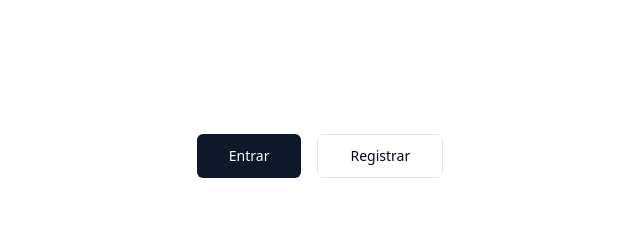
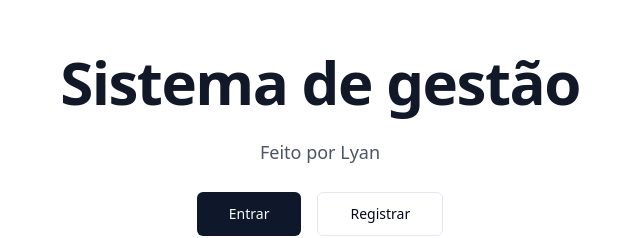
Before and after one commit to morfeusxxt-dv/projeto-3, a React (Vite) app: page / in a window 1280 px wide. Shown: the part 256-494 px from the top of the page, without its empty margins (320-960 px from the left). Built offline with nearby package versions, Linux system fonts and the light colour scheme; no server answers.

Commit message:
[dyad] Adicionando título e assinatura à página inicial. - wrote 1 file(s)

```diff
--- a/src/pages/Index.tsx
+++ b/src/pages/Index.tsx
@@ -26,7 +26,12 @@ const Index = () => {
   return (
     <div className="min-h-screen flex flex-col items-center justify-center bg-background text-foreground p-4">
       <div className="text-center space-y-6">
-        {/* Removido: Título e descrição */}
+        <h1 className="text-5xl font-bold tracking-tight text-gray-900 dark:text-gray-50 sm:text-6xl">
+          Sistema de gestão
+        </h1>
+        <p className="mt-4 text-lg leading-8 text-gray-600 dark:text-gray-400">
+          Feito por Lyan
+        </p>
         <div className="flex gap-4 justify-center mt-6">
           <Button asChild size="lg">
             <Link to="/login">Entrar</Link>
```
